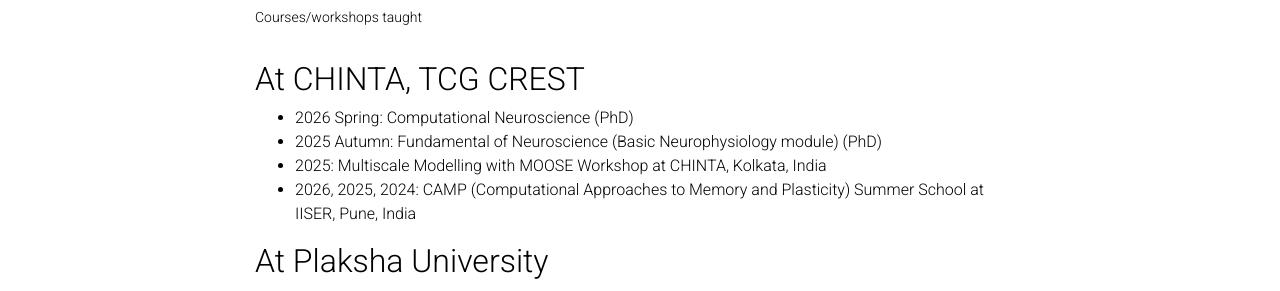
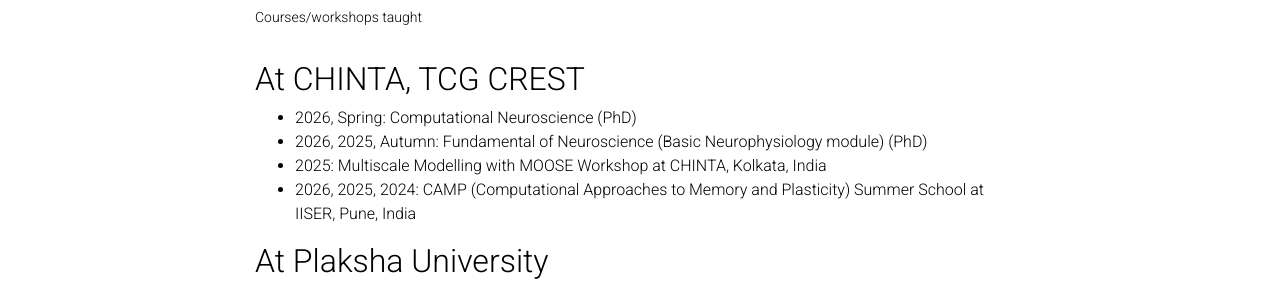
Before and after one commit to rayslab/rayslab.github.io, a Jekyll site: the page built from _pages/teaching.md, in a window 1280 px wide. Shown: the part 178-469 px from the top of the page. Built offline with Jekyll 4.4.1, drawn with Linux system fonts in a browser that asks for light colours; comment, search, counter and statistics services are not loaded; a style sheet for code colours, icons or effects is not loaded.

Commit message:
Updated teaching info

```diff
--- a/_pages/teaching.md
+++ b/_pages/teaching.md
@@ -7,8 +7,8 @@ nav: true
 nav_order: 40
 ---
 ## At CHINTA, TCG CREST
-- 2026 Spring: Computational Neuroscience (PhD)
-- 2025 Autumn: Fundamental of Neuroscience (Basic Neurophysiology module) (PhD)
+- 2026, Spring: Computational Neuroscience (PhD)
+- 2026, 2025, Autumn: Fundamental of Neuroscience (Basic Neurophysiology module) (PhD)
 - 2025: Multiscale Modelling with MOOSE Workshop at CHINTA, Kolkata, India
 - 2026, 2025, 2024: CAMP (Computational Approaches to Memory and Plasticity) Summer School at IISER, Pune, India
 
```
